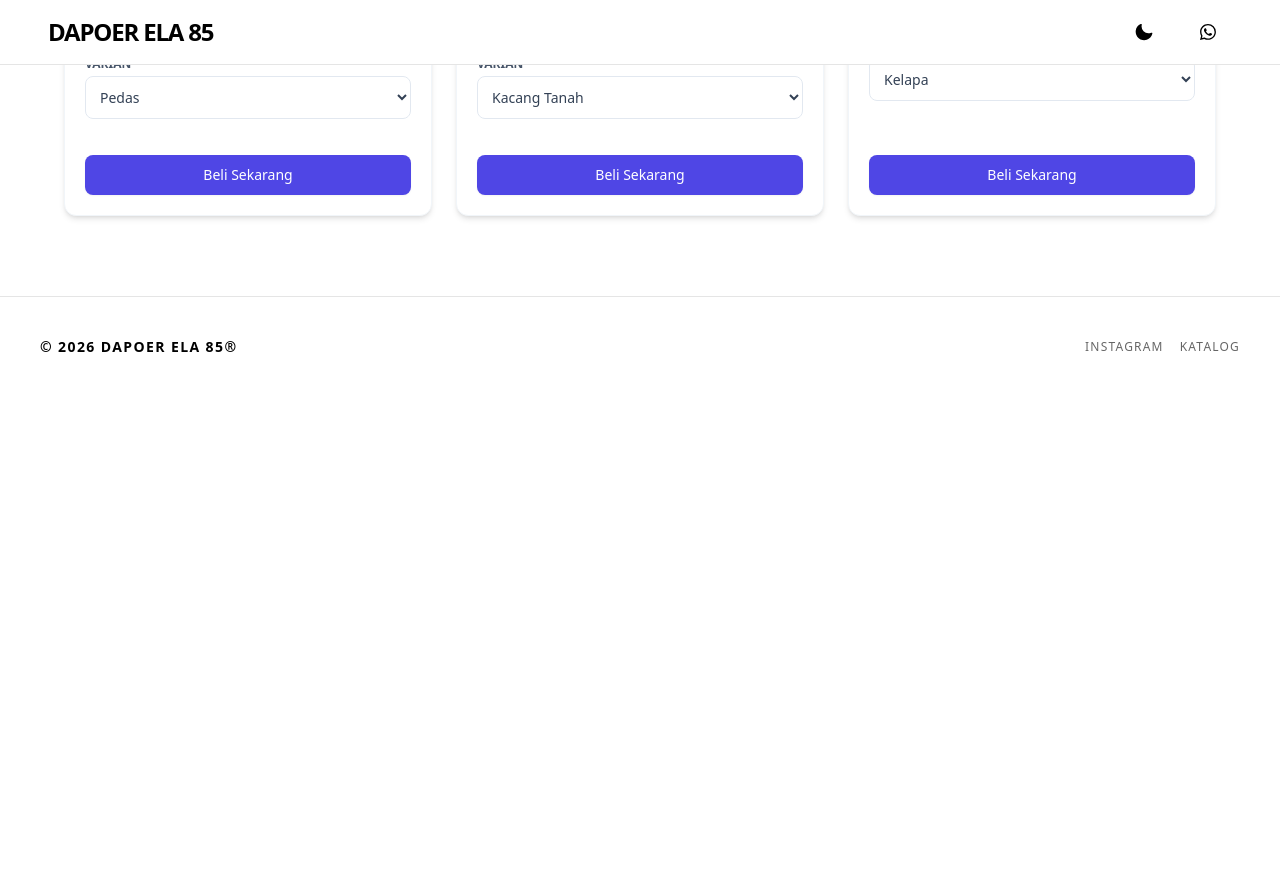
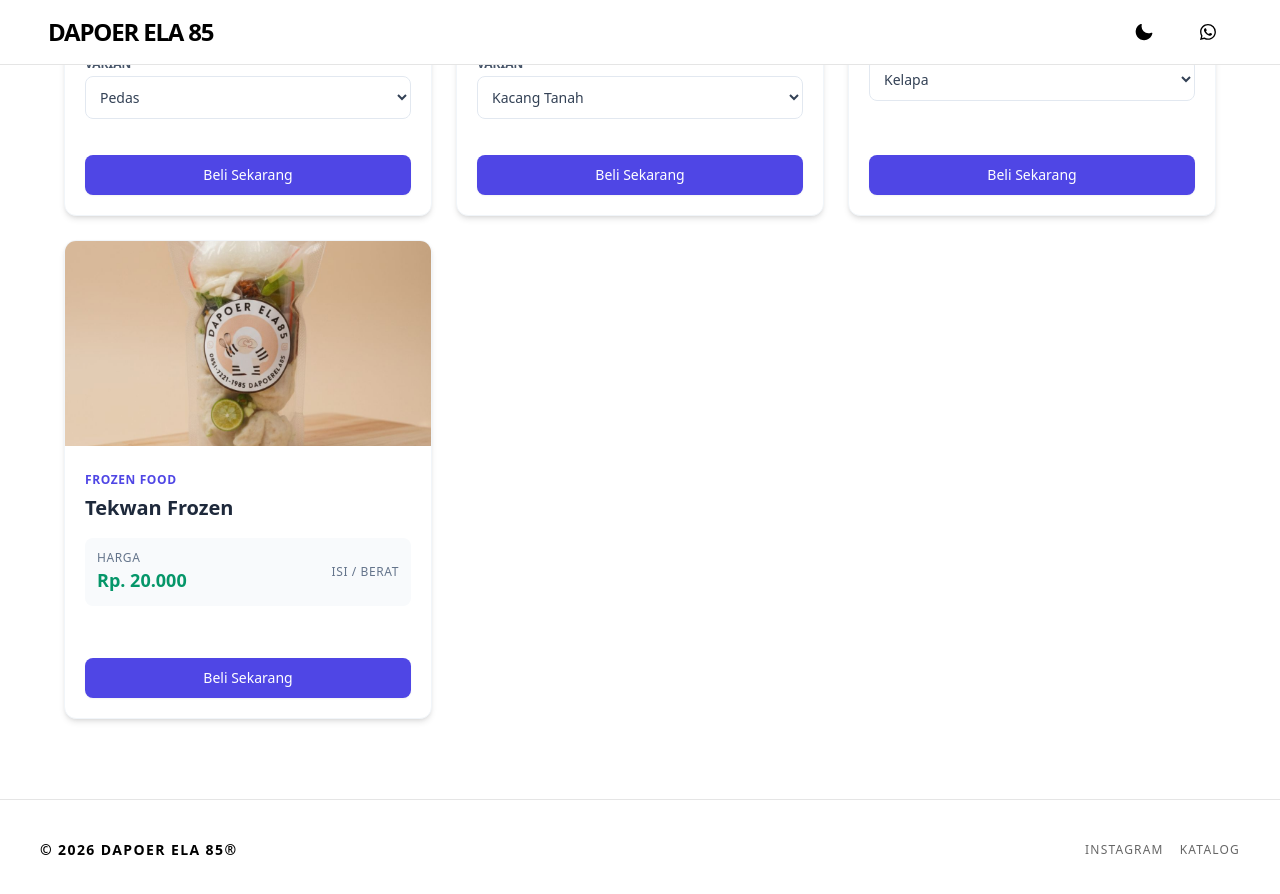
Before and after one commit to dapoerela85/dapoerela85.github.io, a Jekyll site: the page built from _pages/catalog.html, in a window 1280 px wide and 900 px high, scrolled down 2527 px. Shown: the top 894 px of the window. Built offline with Jekyll 4.4.1, drawn with Linux system fonts in a browser that asks for light colours; nearby versions of some CDN libraries; before the commit the page ends 2924 px from its top, so only the background shows below that.

Commit message:
Update products.yml

```diff
--- a/_data/products.yml
+++ b/_data/products.yml
@@ -202,3 +202,9 @@ products:
     varian_rasa:
       - varian_name: "Kelapa"
       - varian_name: "Lengkuas"
+
+  - id: "tekwan-frozen"
+    title: "Tekwan Frozen"
+    kategori: "Frozen Food"
+    img: "tekwan.jpg"
+    harga_jual: "Rp. 20.000"
```
